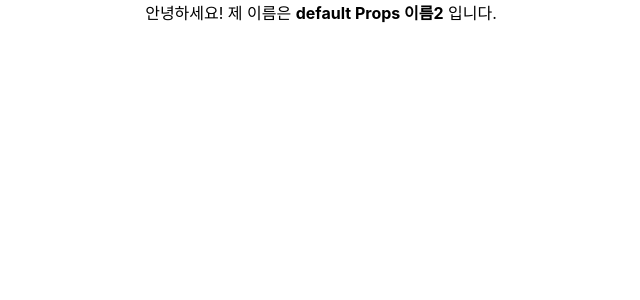
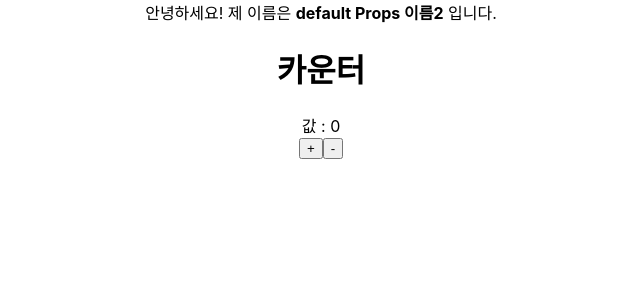
Before and after one commit to horingring/react_study_by_velopert, a React (Create React App) app: page / in a window 1280 px wide. Shown: the top 300 px of the page, without its empty margins (319-959 px from the left). Built offline with nearby package versions, Linux system fonts and the light colour scheme.

Commit message:
0317_2_ReactStudy_setState and makeFunction

```diff
--- a/src/App.js
+++ b/src/App.js
@@ -1,11 +1,13 @@
 import React from 'react';
 import './App.css';
 import MyName from './MyName';
+import Counter from './Counter'
 
 function App() {
   return (
     <div className="App">
       <MyName />
+      <Counter></Counter>
     </div>
   );
 }
--- /dev/null
+++ b/src/Counter.js
@@ -0,0 +1,40 @@
+import React, {Component} from 'react';
+
+class Counter extends Component{
+    constructor(props){
+        super(props);
+        this.state = {
+            number : 0
+        }
+        this.handleIncrease = this.handleIncrease.bind(this);
+        this.handleDecrease = this.handleDecrease.bind(this);
+    }
+
+    handleIncrease(){
+        this.setState(
+            ({number}) => ({
+                number : number + 1
+            })
+        );
+    }
+
+    handleDecrease(){
+        const {number} = this.state;
+        this.setState({
+            number : number - 1
+        });
+    }
+
+    render(){
+        return (
+            <div>
+                <h1>카운터</h1>
+                <div>값 : {this.state.number}</div>
+                <button onClick={this.handleIncrease}>+</button>
+                <button onClick={this.handleDecrease}>-</button>
+            </div>
+        );
+    }
+}
+
+export default Counter;
--- a/src/MyName.js
+++ b/src/MyName.js
@@ -1,16 +1,11 @@
-import React, { Component } from 'react';
+import React from 'react';
 
-class MyName extends Component {
-    // static defaultProps = {
-    //     name : 'default Props 이름'
-    // }
-    render(){
-        return (
-            <div>
-                안녕하세요! 제 이름은 <b>{this.props.name}</b> 입니다.
-            </div>
-        );
-    }
+const MyName = ({name}) => {
+    return (
+        <div>
+            안녕하세요! 제 이름은 <b>{name}</b> 입니다.
+        </div>
+    );
 }
 
 MyName.defaultProps = {
```
